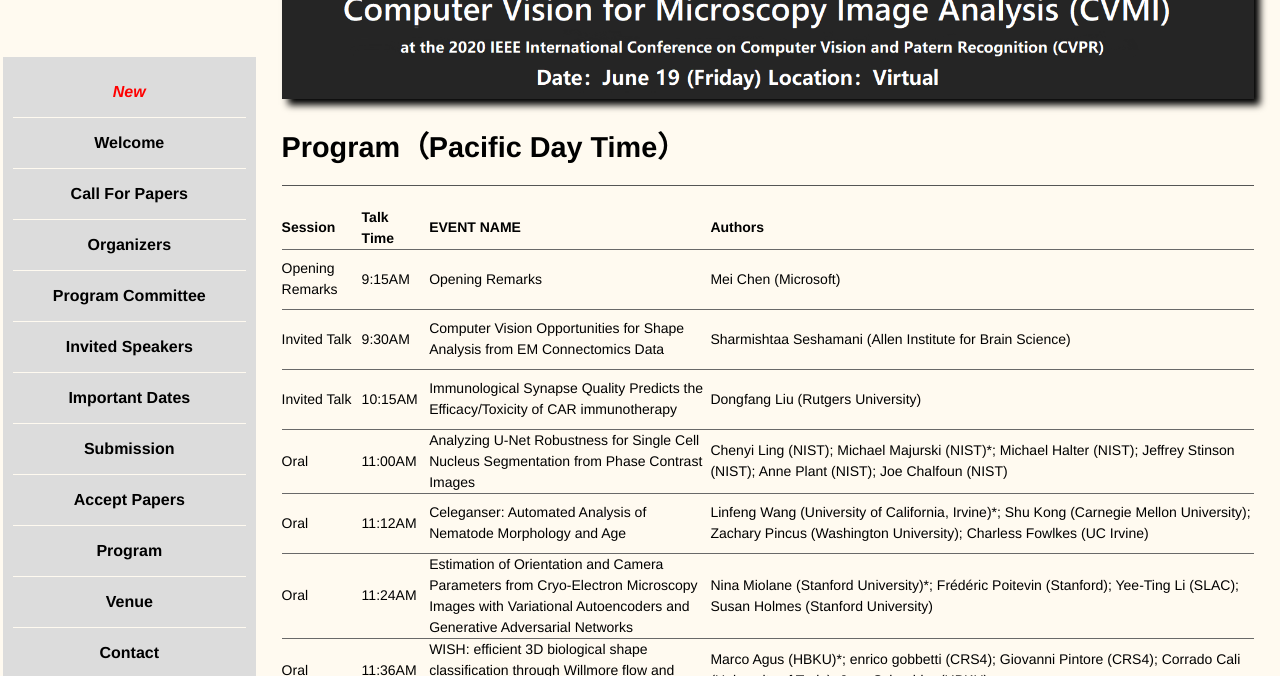
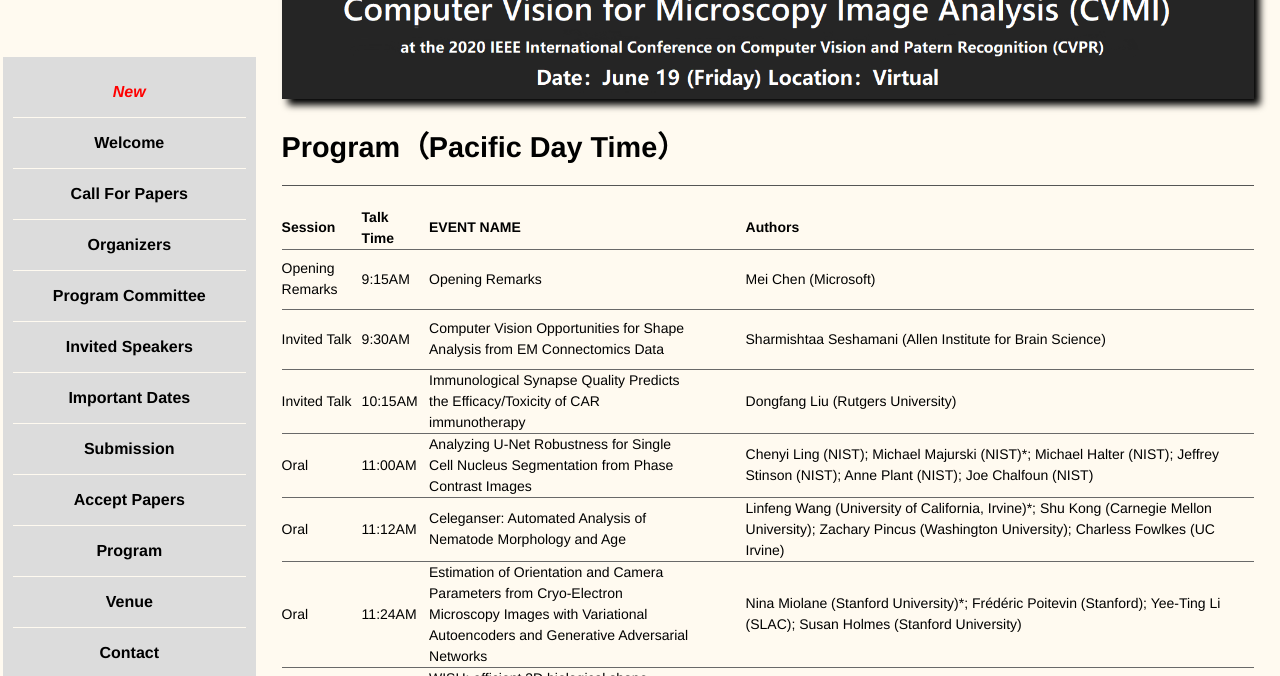
Before and after one commit to cvmi2020/cvmi2020, a plain HTML site: page program.html in a window 1280 px wide. Shown: the part 123-799 px from the top of the page. Drawn offline with Linux system fonts and the light colour scheme.

Commit message:
Add files via upload

```diff
--- a/css/program.css
+++ b/css/program.css
@@ -17,8 +17,14 @@ table{
 .th-2-Width{
 	padding-left: 10px;
 }
+.th-3-Width{
+	padding-left: 50px;
+}
 table tbody tr td:nth-child(3){
 	padding-left: 10px;
+}
+table tbody tr td:nth-child(4){
+	padding-left: 50px;
 }
 table tr{
 	display: table-row;
```
